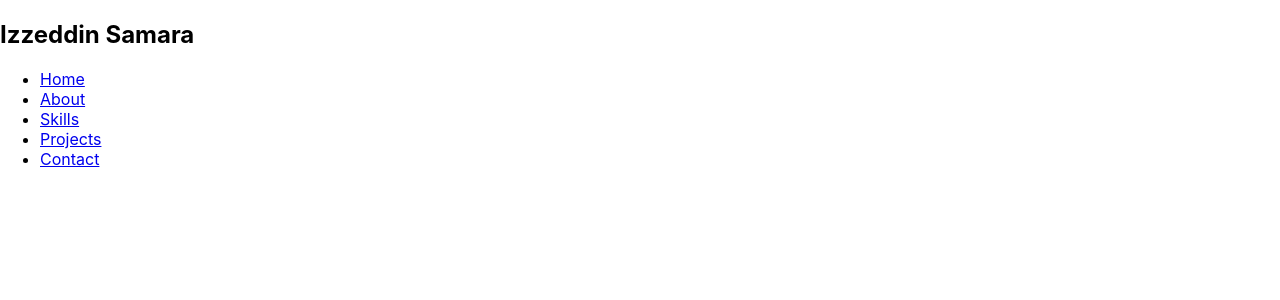
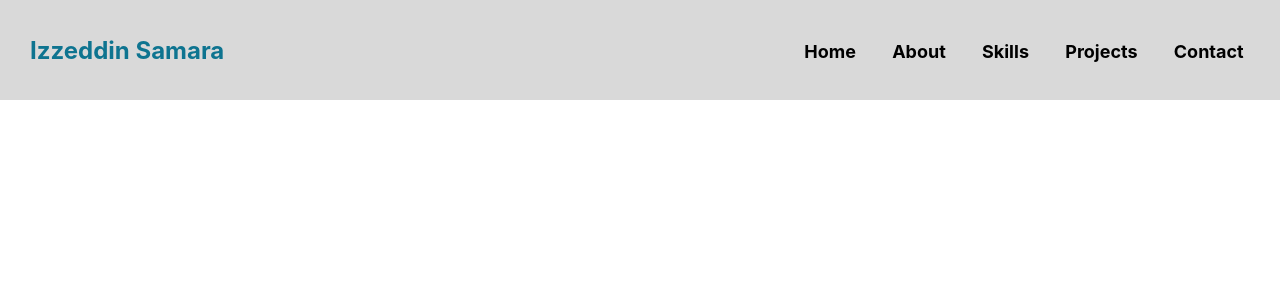
Before and after one commit to Izzeddin-Samara/my-portfolio, a React (Create React App) app: page / in a window 1280 px wide. Shown: the top 300 px of the page. Built offline with nearby package versions, Linux system fonts and the light colour scheme.

Commit message:
Added navigation styling and hover effects

```diff
--- a/src/App.css
+++ b/src/App.css
@@ -0,0 +1,33 @@
+nav {
+  width: 100%;
+  display: flex;
+  justify-content: space-between;
+  height: 100px;
+  align-items: center;
+  background-color: rgb(217, 217, 217);
+  position: fixed;
+}
+.nav-links {
+  width: 40%;
+  display: flex;
+  list-style: none;
+  justify-content: space-evenly;
+  margin-top: 20px;
+  font-size: large;
+  font-weight: bold;
+}
+nav h1 {
+  margin-left: 30px;
+  color: rgb(14 116 144);
+  font-weight: bolder;
+}
+.nav-links a {
+  text-decoration: none;
+  color: black;
+  font-weight: bold;
+}
+
+.nav-links a:hover {
+  text-decoration: underline;
+  color: rgb(14 116 144);
+}
--- a/src/components/Navbar.js
+++ b/src/components/Navbar.js
@@ -5,7 +5,7 @@ const Navbar = () => {
         <div>
             <nav>
                 <h1>Izzeddin Samara</h1>
-                <ul>
+                <ul className="nav-links">
                     <li>
                         <a href="#">Home</a>
                     </li>
```
